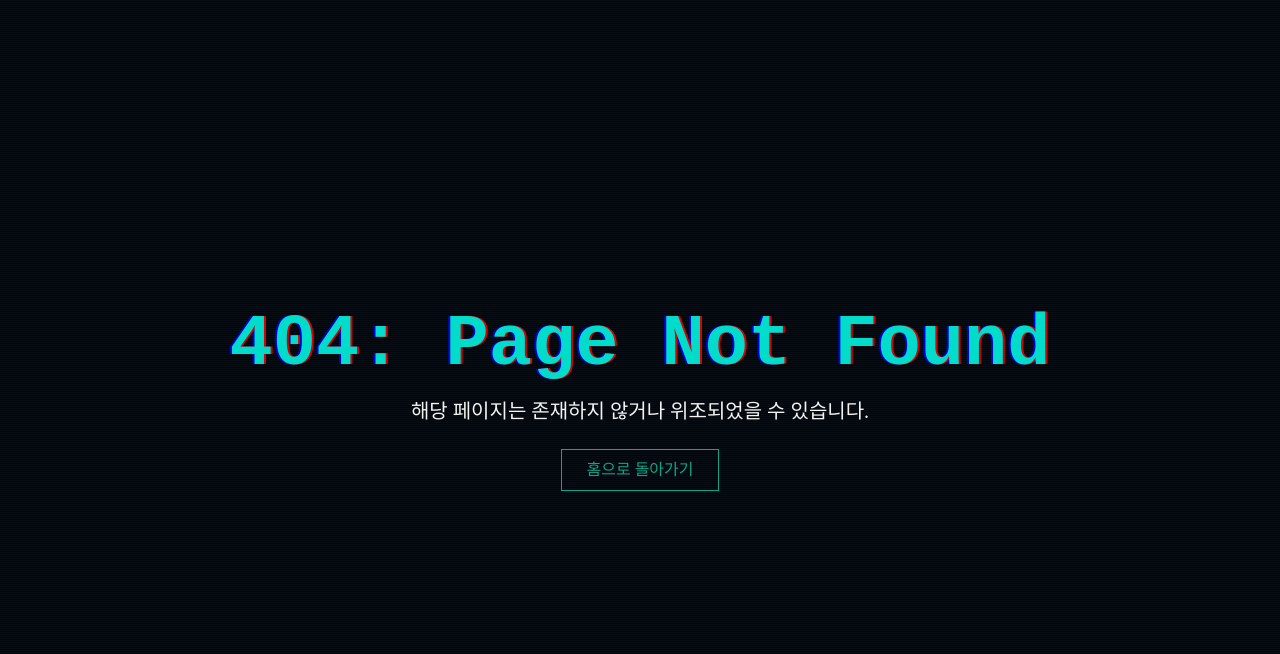
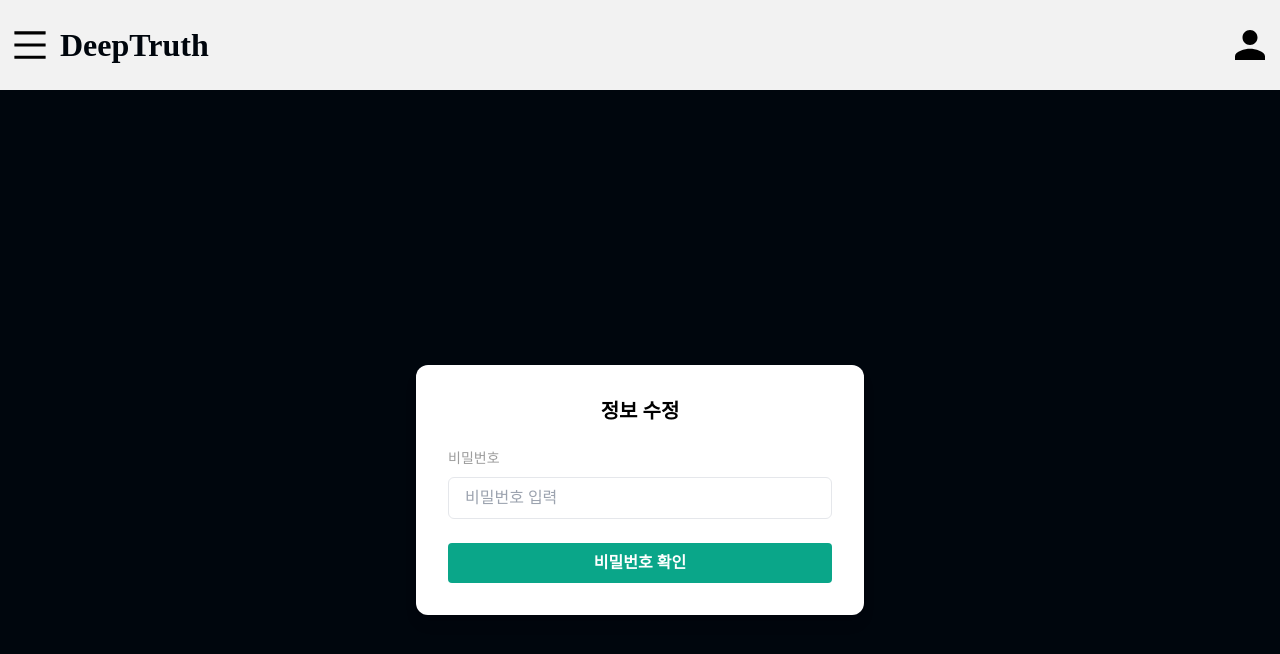
Before and after one commit to 25-HF003/front-end, a React (Vite) app: page /mypage/check in a window 1280 px wide. Before the commit this address had no page. Shown: the top 654 px of the page. Built offline with nearby package versions, Linux system fonts and the light colour scheme; a web font is replaced by a local one.

Commit message:
ETR-37 Feat: 정보 수정-비밀번호 확인 페이지 생성

```diff
--- a/src/pages/Mypage/DeepfakePanel.tsx
+++ b/src/pages/Mypage/DeepfakePanel.tsx
@@ -14,6 +14,7 @@ function DeepfakePanel() {
         title="딥페이크 기록"
         records={deepfakeRecords}
         onAddClick={() => navigate("/detection")}
+        showDownloadButton={false}
     />
     </div>
     )
--- a/src/pages/Mypage/NoisePanel.tsx
+++ b/src/pages/Mypage/NoisePanel.tsx
@@ -12,9 +12,10 @@ function NoisePanel() {
   const navigate = useNavigate();
     return(
     <RecordPage
-        title="적대적 노이즈 적용"
+        title="적대적 노이즈 기록"
         records={noiseRecords}
         onAddClick={() => navigate("/adversarial-noise")}
+        showDownloadButton={true}
     />
     )
 }
--- /dev/null
+++ b/src/pages/Mypage/PwCheck.tsx
@@ -0,0 +1,38 @@
+import { useState } from "react";
+
+function PwCheck() {
+  const [password, setPassword] = useState("");
+
+  const handleSubmit = (e: React.FormEvent) => {
+    e.preventDefault();
+    console.log("입력한 비밀번호:", password);
+    // 여기에 실제 인증 로직 추가
+  };
+
+  return (
+    <div className="flex items-center justify-center min-h-screen">
+      <div className="bg-white-100 p-8 rounded-xl shadow-lg w-full max-w-md">
+        <h2 className="text-center text-xl font-bold mb-6">정보 수정</h2>
+        <form onSubmit={handleSubmit}>
+          <label className="block mb-2 text-sm font-medium text-gray-900">
+            비밀번호
+          </label>
+          <input
+            type="password"
+            value={password}
+            onChange={(e) => setPassword(e.target.value)}
+            className="w-full px-4 py-2 border rounded-md mb-6 focus:outline-none focus:ring-2 focus:ring-green-200"
+            placeholder="비밀번호 입력"
+          />
+          <button
+            type="submit"
+            className="w-full bg-green-200 text-white-100 font-semibold py-2 rounded hover:bg-green-300"
+          >
+            비밀번호 확인
+          </button>
+        </form>
+      </div>
+    </div>
+  );
+}
+export default PwCheck;
--- a/src/pages/Mypage/RecordPage.tsx
+++ b/src/pages/Mypage/RecordPage.tsx
@@ -9,15 +9,16 @@ type RecordListProps = {
   title: string;
   records: Record[];
   onAddClick: () => void;
+  showDownloadButton?: boolean;
 };
 
 
-function RecordPage({ title, records, onAddClick } :RecordListProps) {
+function RecordPage({ title, records, onAddClick, showDownloadButton = true } :RecordListProps) {
   return (
       <div className="flex-1 bg-white-100 text-black-100 p-5">
         {/* Header */}
         <div className="flex justify-between items-center mb-10">
-          <h2 className="text-lg font-bold">{title}</h2>
+          <h2 className="text-2xl font-bold">{title}</h2>
           <button
           onClick={onAddClick}
           className="bg-green-200 text-white-100 px-4 py-1 rounded">
@@ -29,14 +30,19 @@ function RecordPage({ title, records, onAddClick } :RecordListProps) {
         <ul className="space-y-10">
           {records.map((record) => (
             <li key={record.id} className="flex items-center space-x-4">
-              <img src={record.img}   alt={record.name} className="w-14 h-14 rounded-full object-cover" />
+              <img src={record.img}   alt={record.name} className="w-20 h-20 rounded-full object-cover" />
               <div className="flex-1">
-                <p className="font-bold">{record.name}</p>
+                <button className="font-bold text-xl">{record.name}</button>
                 <p className="text-sm text-gray-900">{record.date}</p>
               </div>
               <div className="space-x-2 text-xl text-gray-900">
-                <button title="삭제">🗑️</button>
-                <button title="다운로드">⬇️</button>
+                <button title="삭제">
+                   <img src="/delete.svg" alt="Delete" className="w-7 h-7" />
+                </button>
+                {showDownloadButton &&(
+                  <button title="다운로드">
+                  <img src="/download.svg" alt="Download" className="w-7 h-7" />
+                  </button>)}
               </div>
             </li>
           ))}
--- a/src/pages/Mypage/UserInfo.tsx
+++ b/src/pages/Mypage/UserInfo.tsx
@@ -1,6 +1,9 @@
+import { Link } from "react-router-dom";
+
 function UserInfo() {
   return (
     <div className="bg-white-100 text-black-100 w-72 p-6 rounded-xl flex flex-col items-center shadow-lg">
+       {/* 프로필 */}
       <div className="w-32 h-32 bg-gray-300 rounded-full mb-4" />
         <h2 className="text-lg font-bold">nickname</h2>
         <p className="text-sm text-green-100"> 감별사</p>
@@ -23,7 +26,10 @@ function UserInfo() {
             <p className="text-gray-900 mb-4 mt-2">230점</p>
           </div>
         </div>
-        <button className="mt-auto text-sm text-gray-400">회원정보 수정</button>
+        <Link to="/mypage/check" className="mt-auto pt-10">
+          <button className="text-sm text-gray-400">회원정보 수정</button>
+        </Link>
+
     </div>
   )
 }
--- a/src/pages/Mypage/WatermarkPanel.tsx
+++ b/src/pages/Mypage/WatermarkPanel.tsx
@@ -12,6 +12,7 @@ function WatermarkPanel() {
       title="디지털 워터마킹 기록"
       records={watermarkRecords}
       onAddClick={() => navigate("/watermark-detection")}
+      showDownloadButton={true}
     />
   );
 }
--- a/src/routes/Router.tsx
+++ b/src/routes/Router.tsx
@@ -4,6 +4,7 @@ import Signin from "../pages/Signin";
 import Login from "../pages/Login";
 import Features from "../pages/Features";
 import MyPage from "../pages/Mypage/MyPage";
+import PwCheck from "../pages/Mypage/pwcheck"
 import Detection from "../pages/Deepfake/Detection";
 import WatermarkInsert from "../pages/Watermark/WatermarkInsert";
 import WatermarkDetection from "../pages/Watermark/WatermarkDetection";
@@ -44,6 +45,10 @@ const Router = createBrowserRouter([
       {
         path: '/mypage',
         element: <MyPage />
+      },
+      {
+        path: '/mypage/check',
+        element: <PwCheck />
       },
       {
         path: '/detection',
```
Also changed, not shown: public/delete.svg (added), public/download.svg (added).
